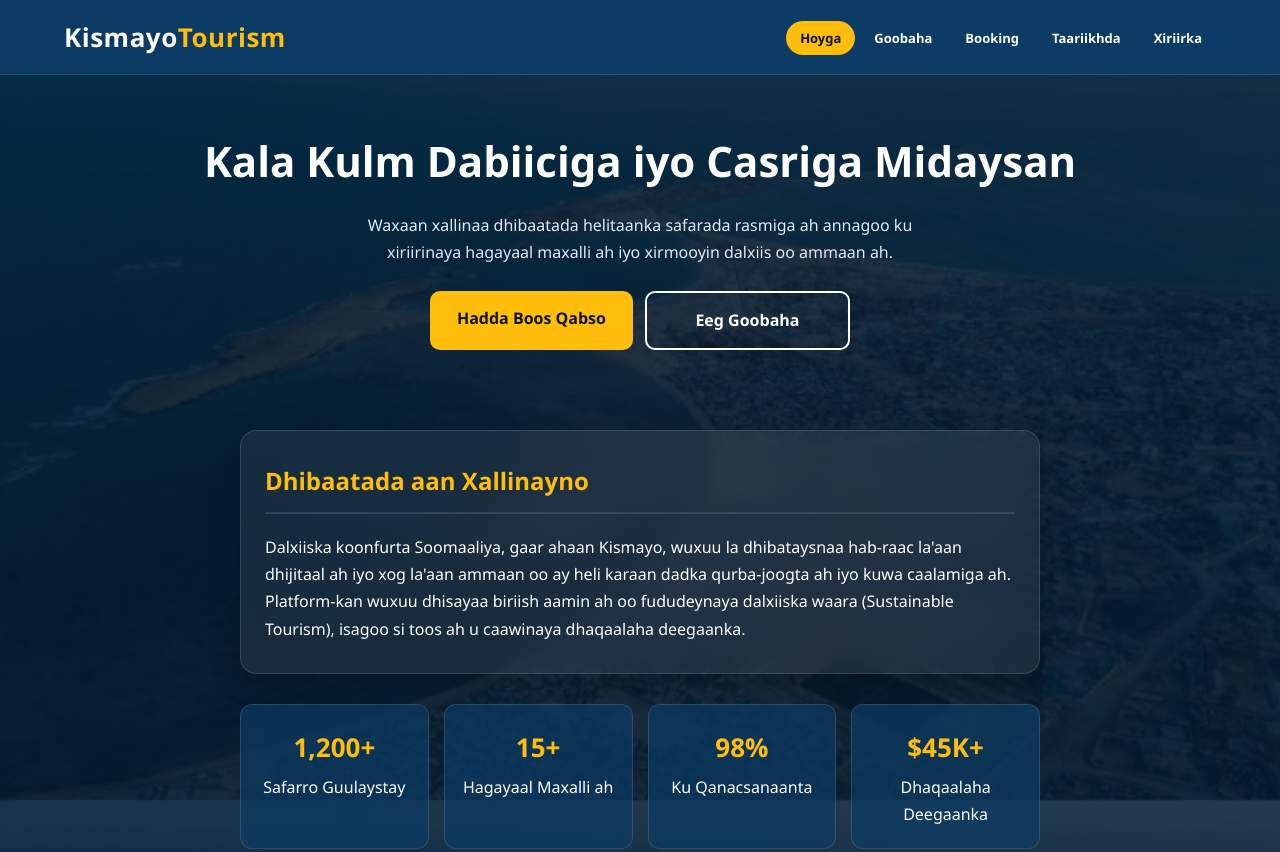
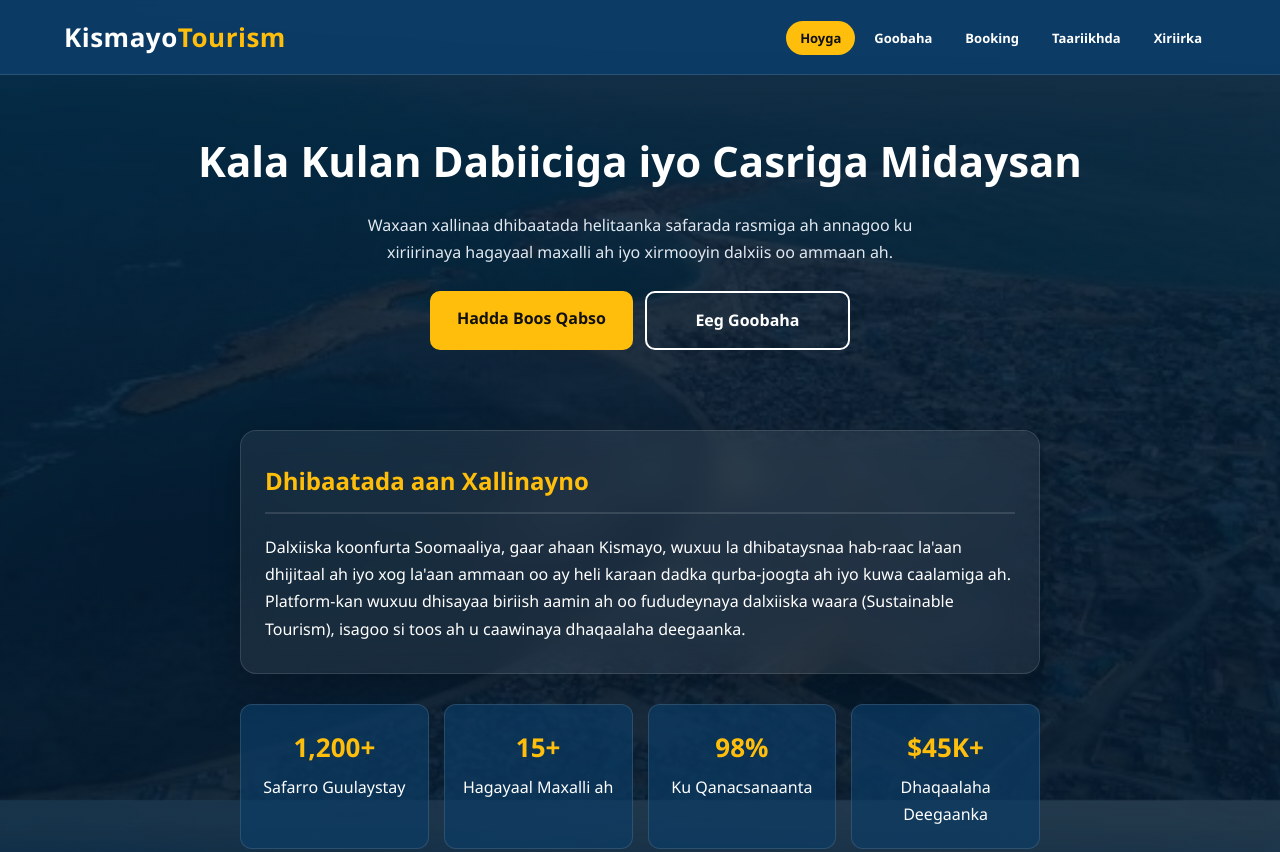
Before and after one commit to faaneypoi444-create/Fans.20, a plain HTML site: page index.html in a window 1280 px wide. Shown: the top 852 px of the page. Drawn offline with Linux system fonts and the light colour scheme.

Commit message:
Update index.html

```diff
--- a/index.html
+++ b/index.html
@@ -26,7 +26,7 @@
     </header>
 
     <section class="hero">
-        <h2>Kala Kulm Dabiiciga iyo Casriga Midaysan</h2>
+        <h2>Kala Kulan Dabiiciga iyo Casriga Midaysan</h2>
         <p>Waxaan xallinaa dhibaatada helitaanka safarada rasmiga ah annagoo ku xiriirinaya hagayaal maxalli ah iyo xirmooyin dalxiis oo ammaan ah.</p>
         <div class="hero-btns">
             <a href="booking.html" class="btn btn-primary">Hadda Boos Qabso</a>
```
